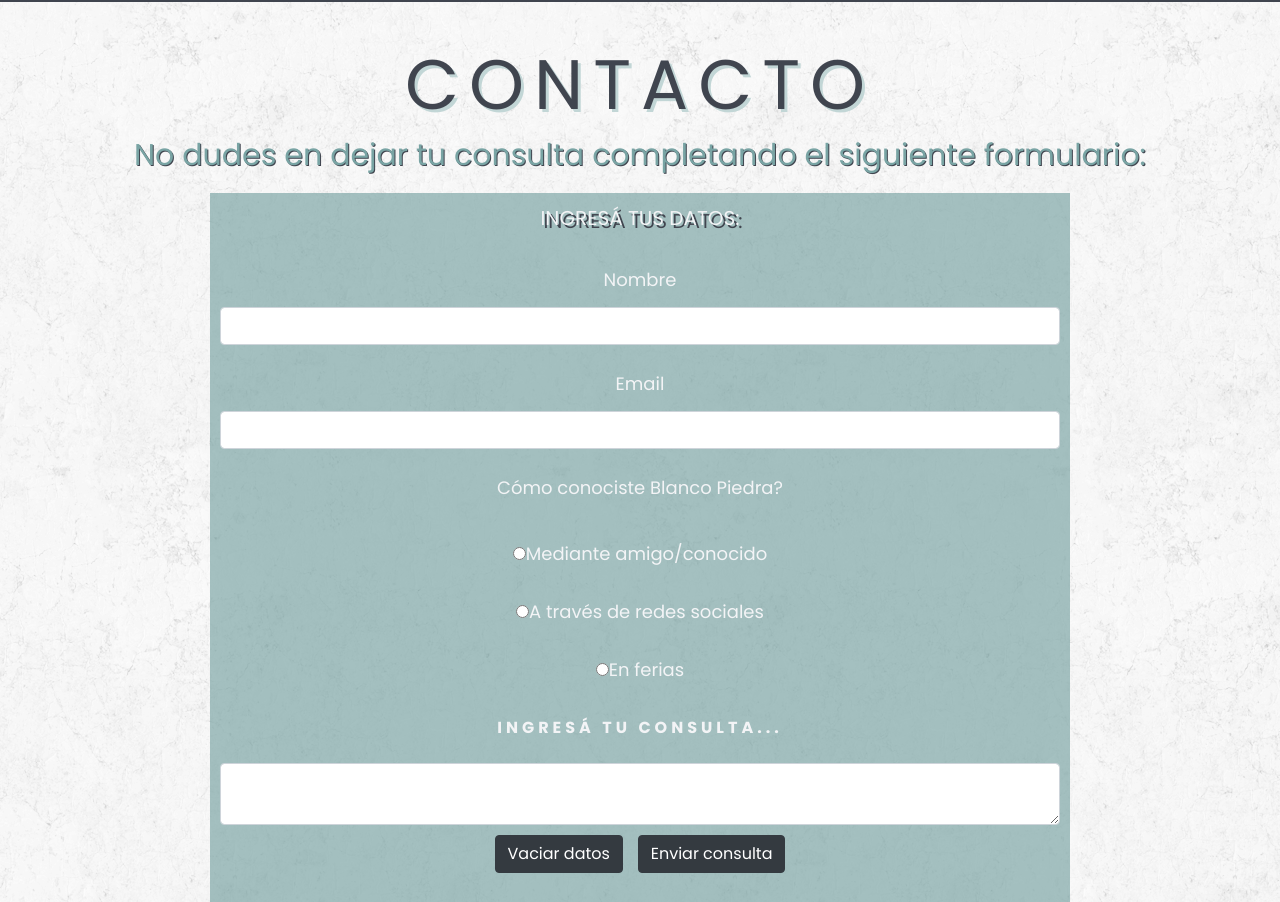
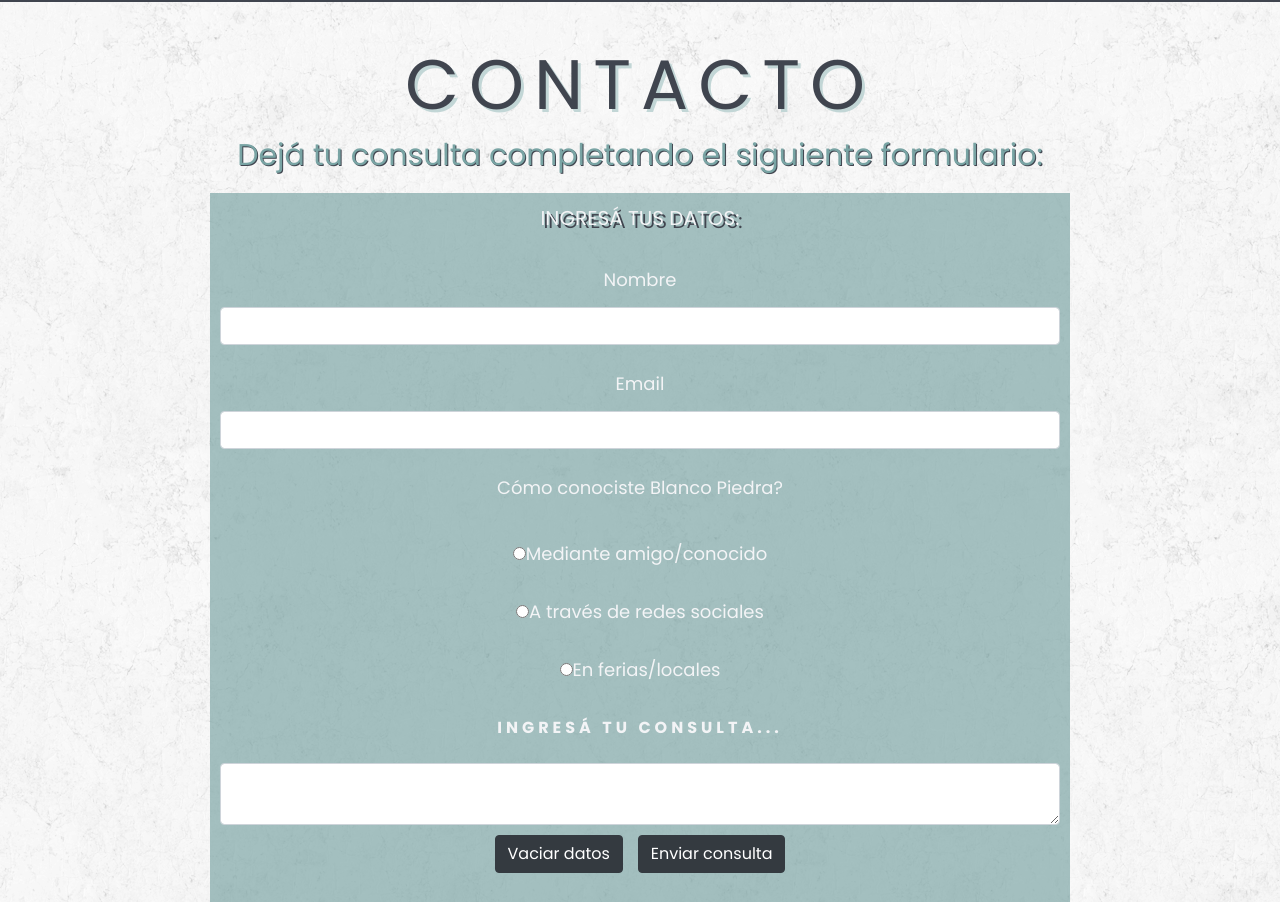
Before and after one commit to agosgimenez/blancopiedra, a website: page contacto.html in a window 1280 px wide. Shown: the part 198-1100 px from the top of the page. Drawn offline with nearby package versions, Linux system fonts and the light colour scheme.

Commit message:
cambios desde el remoto
modificación en la redacción

```diff
--- a/contacto.html
+++ b/contacto.html
@@ -50,7 +50,7 @@
 </section>
 
 <section class="section2">
-<h2>No dudes en dejar tu consulta completando el siguiente formulario:</h2>
+<h2>Dejá tu consulta completando el siguiente formulario:</h2>
 </section>
 
 <div class="gridContacto">
@@ -85,7 +85,7 @@
             </div>
 
             <div class="contacto__pregunta">
-            <input type="radio" name="ComoConoceLaMarca" id="ferias" value="ferias"/>En ferias
+            <input type="radio" name="ComoConoceLaMarca" id="ferias" value="ferias"/>En ferias/locales
             </div>
 
             <div class="contacto__pregunta">
```
